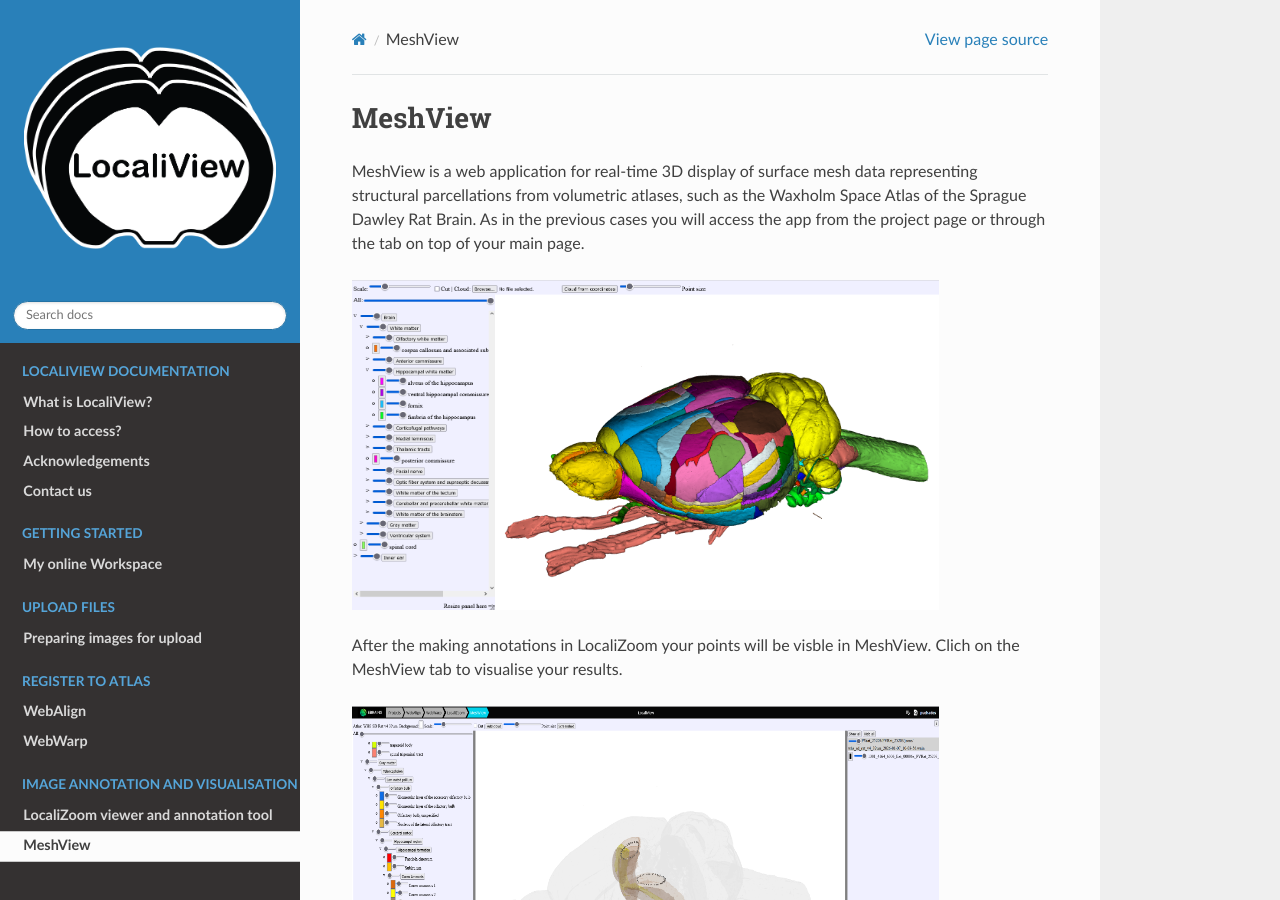
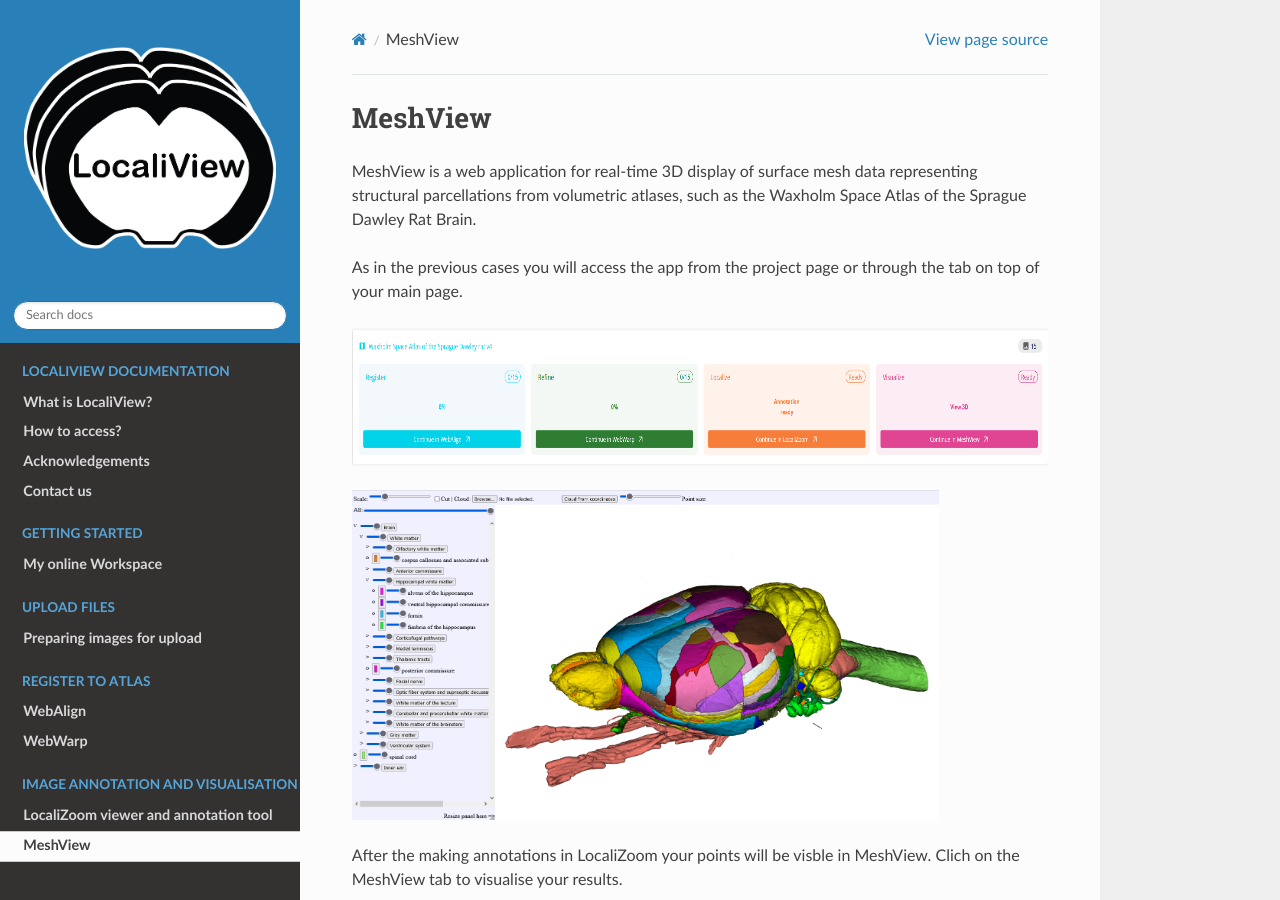
Before and after one commit to Neural-Systems-at-UIO/LocaliView, a Sphinx documentation site: the page built from Docs/MeshView.rst, in a window 1280 px wide and 900 px high. Built offline with Sphinx 7.4.7 and the Read the Docs theme 3.1.0, drawn with Linux system fonts in a browser that asks for light colours; pages that are not in the unit, such as notebooks, are missing from menus.

Commit message:
Update MeshView.rst

```diff
--- a/Docs/MeshView.rst
+++ b/Docs/MeshView.rst
@@ -2,8 +2,12 @@
 =========
 
 MeshView is a web application for real-time 3D display of surface mesh data representing structural parcellations from volumetric atlases, such as the Waxholm Space Atlas of the Sprague Dawley Rat Brain.
+
 As in the previous cases you will access the app from the project page or through the tab on top of your main page.
 
+.. image:: images/Navigate_to_apps.png
+   :width: 15.12083in
+   :height: 1.44028in
 
 
 .. image:: images/image16.png
```
